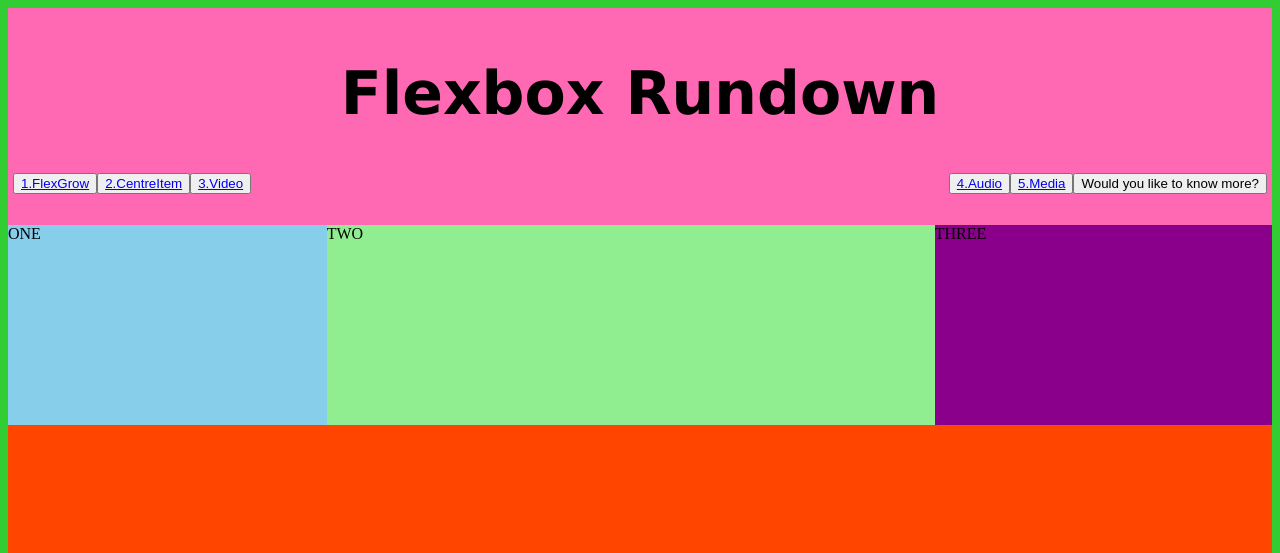
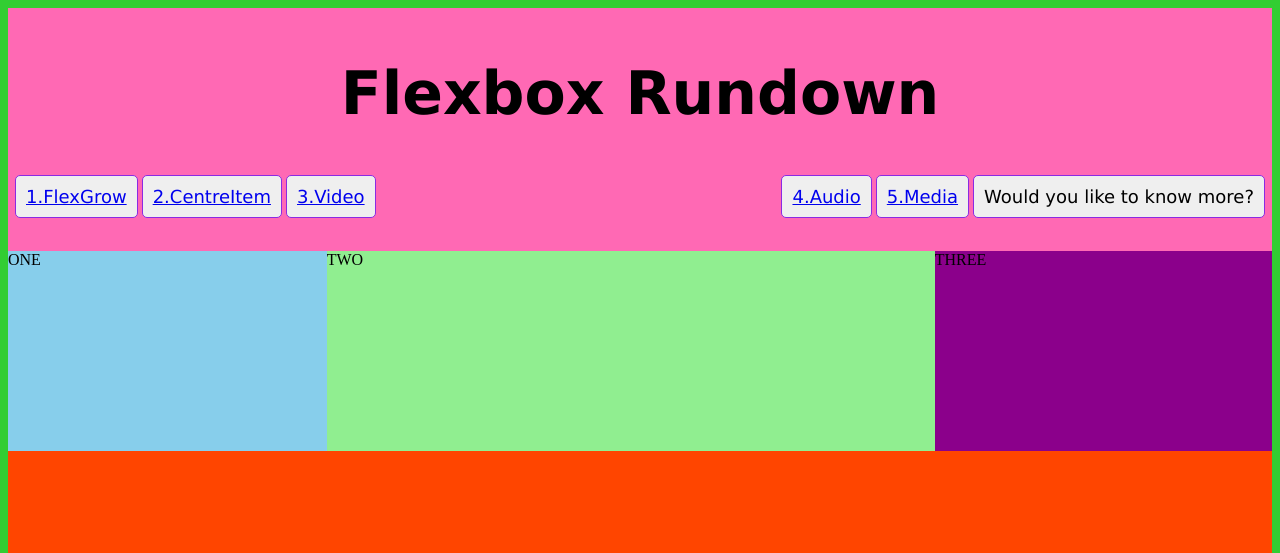
Before and after one commit to zedrang/Weekly-Coding-Sheets, a plain HTML site: page Sheet 4 +5/index.html in a window 1280 px wide. Shown: the top 553 px of the page. Drawn offline with Linux system fonts and the light colour scheme.

Commit message:
Update styles.css

```diff
--- a/Sheet 4 +5/styles.css
+++ b/Sheet 4 +5/styles.css
@@ -29,6 +29,27 @@ li {
     border: 1px solid limegreen;
     border-radius: 10px;
     background-color: aliceblue;
+}
+
+button {
+    border: 1px solid blueviolet;
+    border-radius: 5px;
+    font-family: Verdana, Geneva, Tahoma, sans-serif;
+    font-size: large;
+    padding: 10px;
+    margin: 2px;
+    transition-duration: .4s;
+}
+
+button:hover {
+    background-color: limegreen;
+    color: white;
+}
+
+button:active {
+    background-color: #3e8e41;
+    box-shadow: 0 5px darkred;
+    transform: translateY(4px);
 }
 
 .container-navigation {
```
